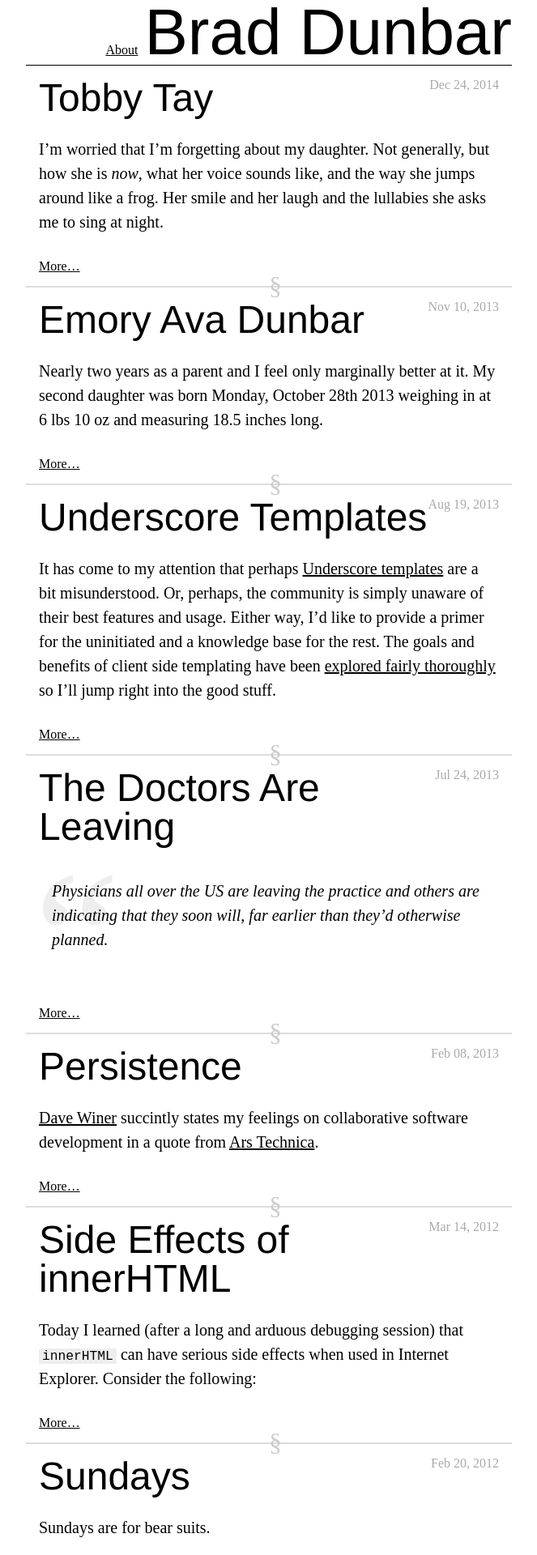
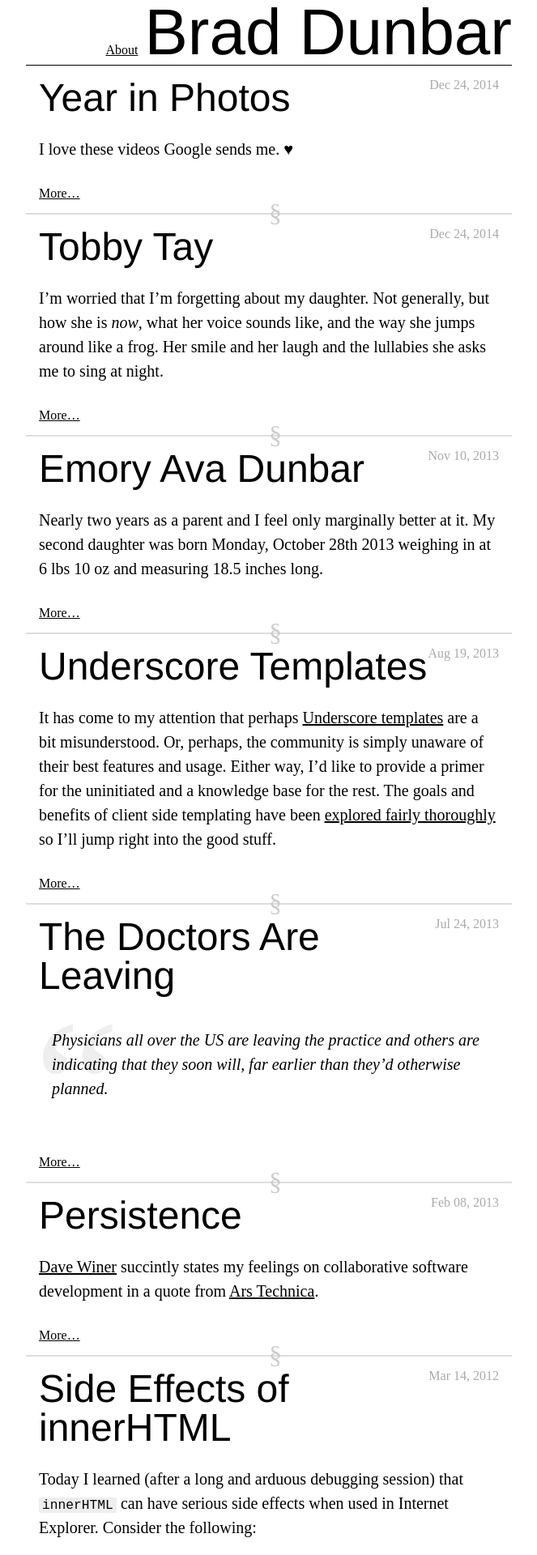
Before and after one commit to braddunbar/braddunbar.github.io, a Jekyll site: the page built from index.html, in a window 1280 px wide. Shown: the top 1920 px of the page at 81% size, without its empty margins (308-971 px from the left). Built offline with Jekyll 4.4.1, drawn with Linux system fonts in a browser that asks for light colours; some web fonts are replaced.

Commit message:
Year in photos.

```diff
--- /dev/null
+++ b/_posts/2014-12-24-year-in-photos.md
@@ -0,0 +1,11 @@
+---
+layout: default
+title: Year in Photos
+layout: post
+---
+
+I love these videos Google sends me. &hearts;
+
+<video controls src='/video/2014-year-in-photos.mp4'>
+  Your browser does't support the video element. :(
+</video>
--- a/css/screen.css
+++ b/css/screen.css
@@ -307,8 +307,10 @@
   float: right; color: #aaa;
 }
 
-article audio
+article audio,
+article video
 {
+  max-width: 100%;
   display: block;
   margin: 0 auto 1em auto;
 }
```
Also changed, not shown: _posts/2014-12-24-tobby-tay.md (+2 -2 lines), 2 other files.
